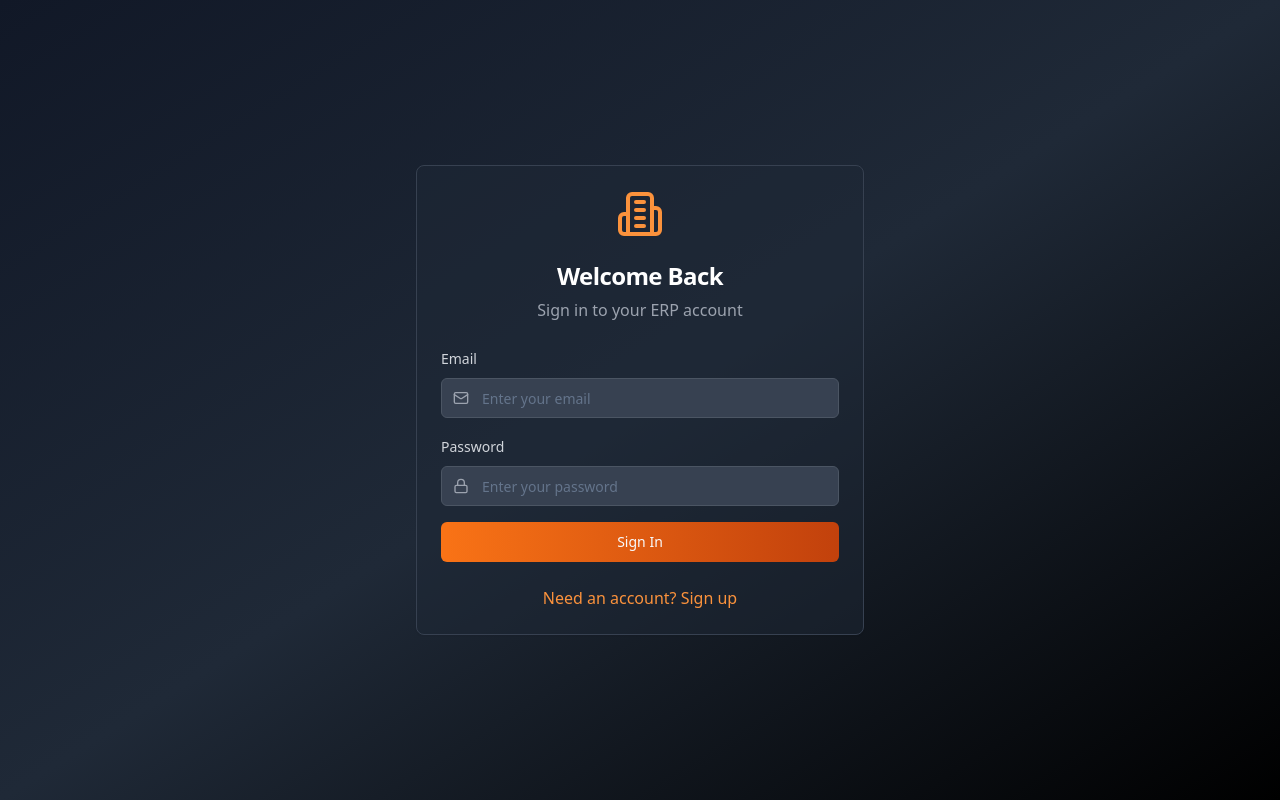
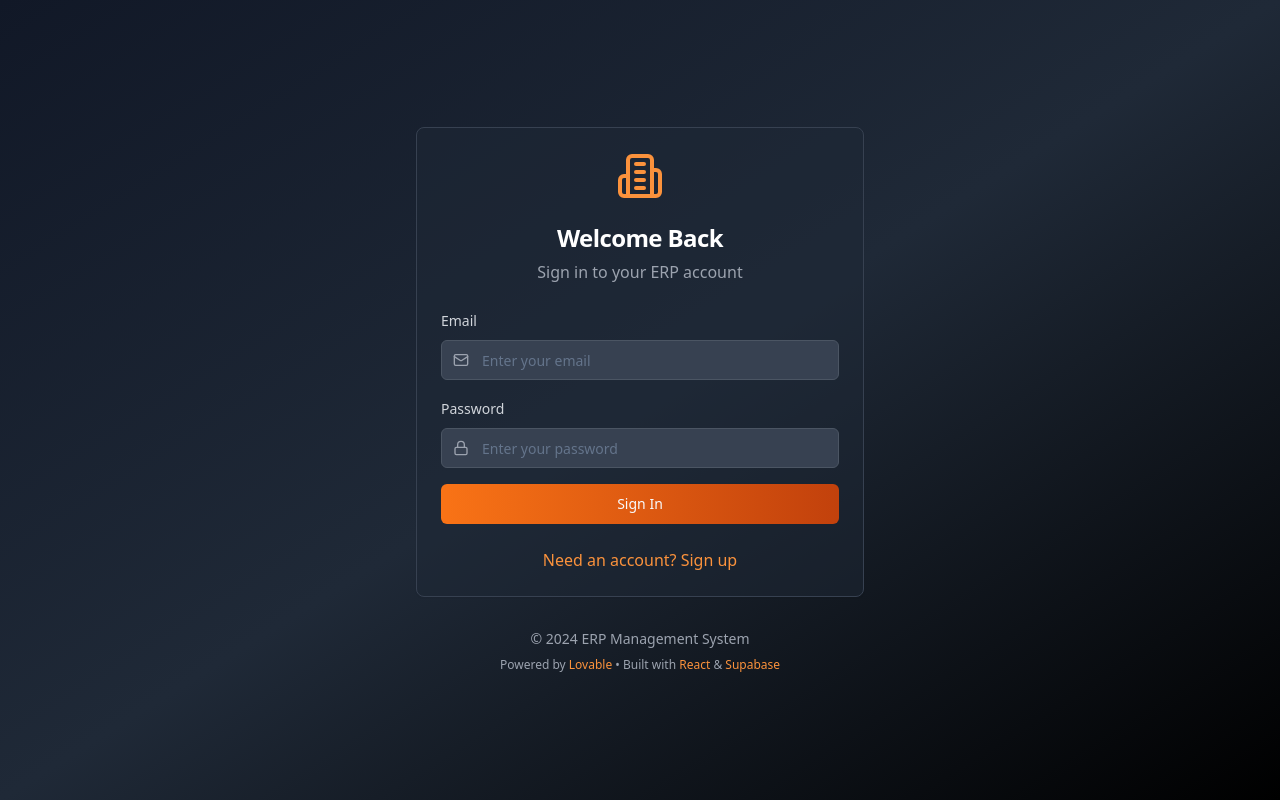
Before and after one commit to ujsen/vater-hr-nexus, a React (Vite) app: page /auth in a window 1280 px wide. Built offline with nearby package versions, Linux system fonts and the light colour scheme.

Commit message:
Add basic login credits
Add basic login credits to the Auth page.

```diff
--- a/src/pages/Auth.tsx
+++ b/src/pages/Auth.tsx
@@ -1,4 +1,3 @@
-
 import { useState, useEffect } from "react";
 import { Card, CardContent, CardHeader, CardTitle } from "@/components/ui/card";
 import { Button } from "@/components/ui/button";
@@ -71,7 +70,7 @@ const Auth = () => {
   };
 
   return (
-    <div className="min-h-screen bg-gradient-to-br from-gray-900 via-gray-800 to-black flex items-center justify-center p-6">
+    <div className="min-h-screen bg-gradient-to-br from-gray-900 via-gray-800 to-black flex flex-col items-center justify-center p-6">
       <Card className="w-full max-w-md bg-gray-800/50 border-gray-700">
         <CardHeader className="text-center">
           <div className="flex items-center justify-center mb-4">
@@ -151,6 +150,15 @@ const Auth = () => {
           </div>
         </CardContent>
       </Card>
+
+      {/* Credits Footer */}
+      <div className="mt-8 text-center text-gray-400 text-sm">
+        <p className="mb-2">© 2024 ERP Management System</p>
+        <p className="text-xs">
+          Powered by <span className="text-orange-400">Lovable</span> •
+          Built with <span className="text-orange-400">React</span> & <span className="text-orange-400">Supabase</span>
+        </p>
+      </div>
     </div>
   );
 };
```
